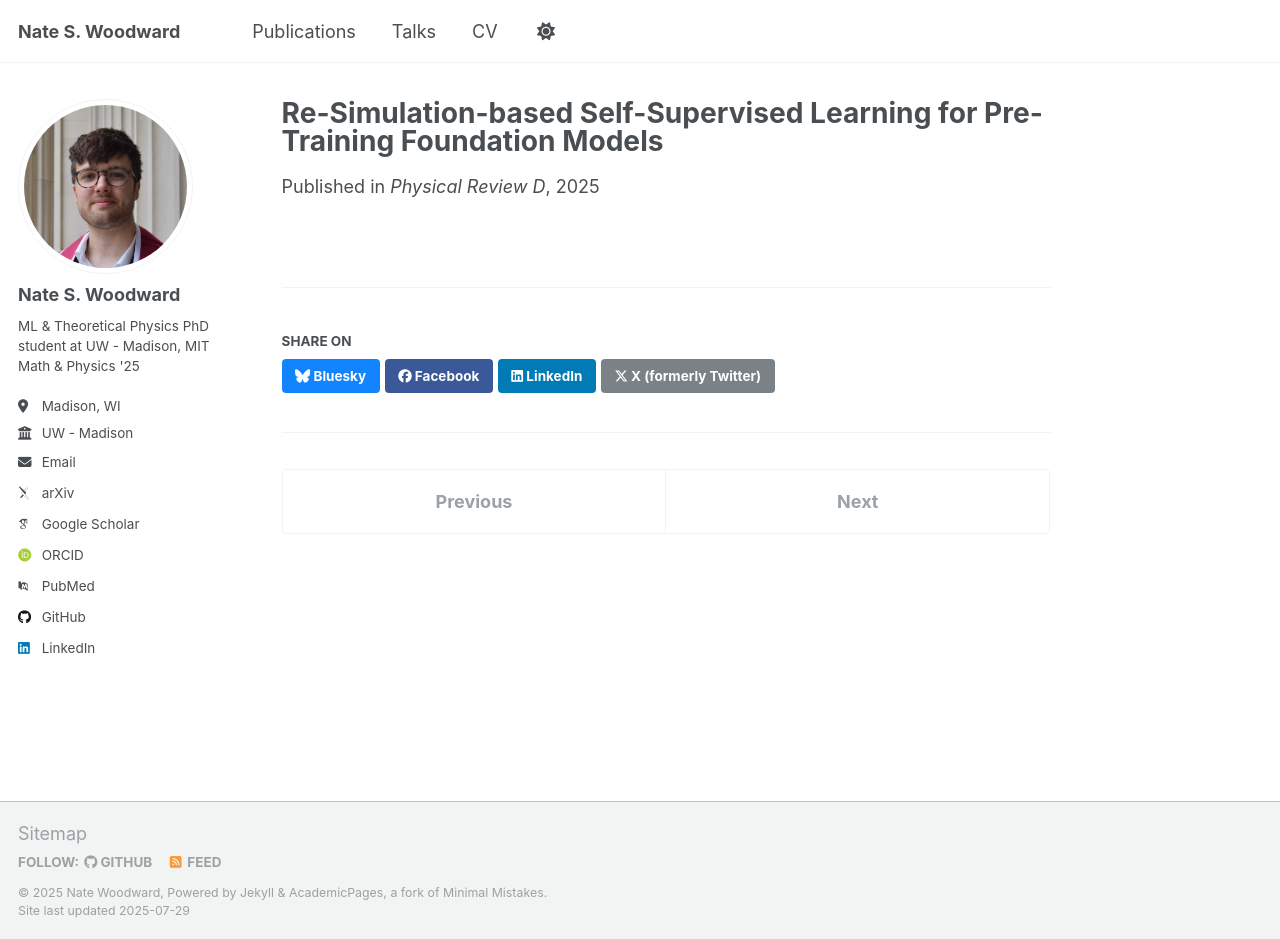
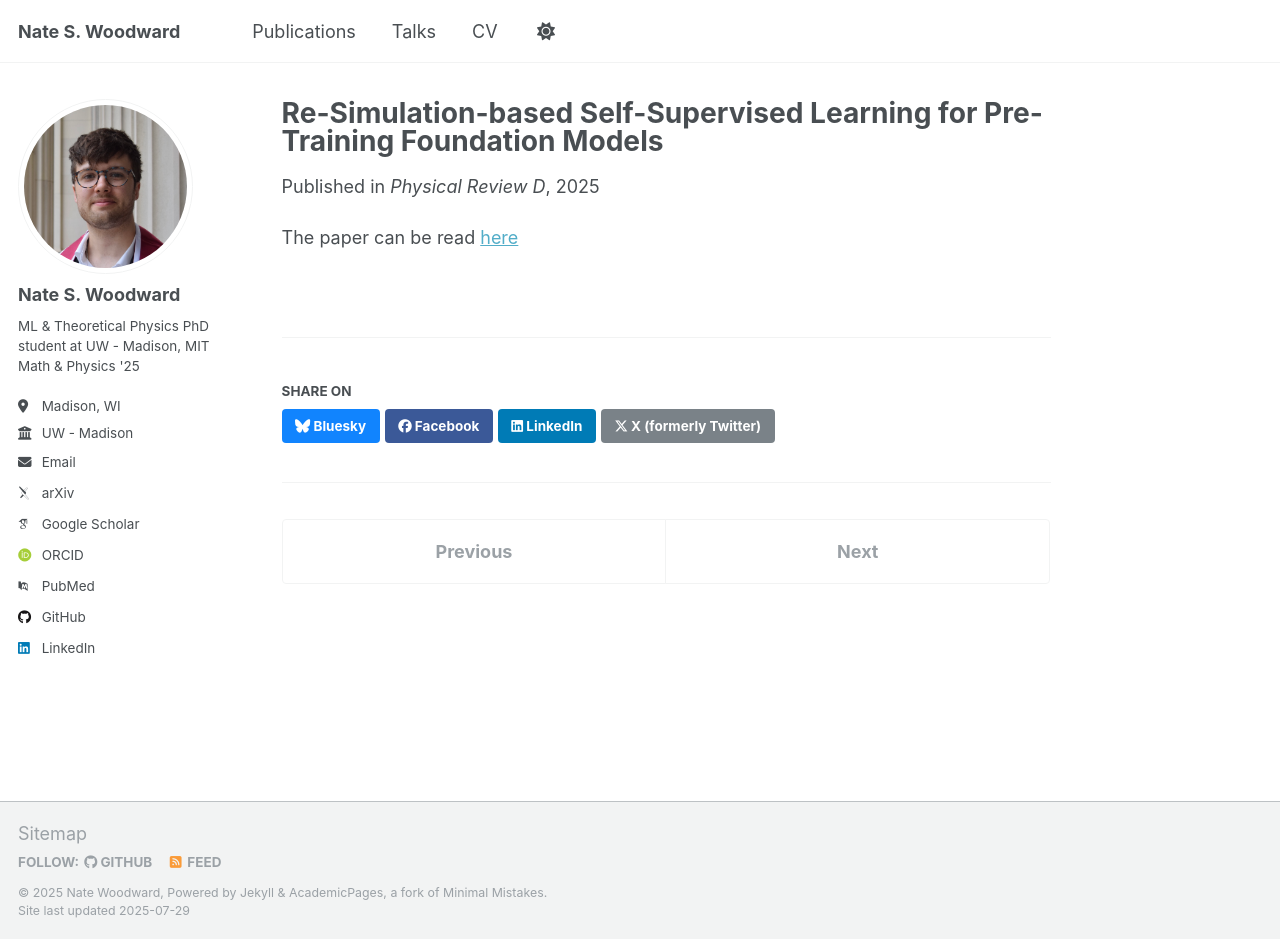
Before and after one commit to nswood/nswood.github.io, a Jekyll site: the page built from _publications/2025-02-21-RS3L.md, in a window 1280 px wide and 939 px high. Built offline with Jekyll 4.4.1, drawn with Linux system fonts in a browser that asks for light colours; some web fonts are replaced; a script that is not in the unit is left out.

Commit message:
Update 2025-02-21-RS3L.md

```diff
--- a/_publications/2025-02-21-RS3L.md
+++ b/_publications/2025-02-21-RS3L.md
@@ -8,3 +8,5 @@ date: 2025-02-21
 venue: 'Physical Review D'
 paperurl: 'https://journals.aps.org/prd/abstract/10.1103/PhysRevD.111.032010'
 ---
+
+The paper can be read [here](https://journals.aps.org/prd/abstract/10.1103/PhysRevD.111.032010)
```
